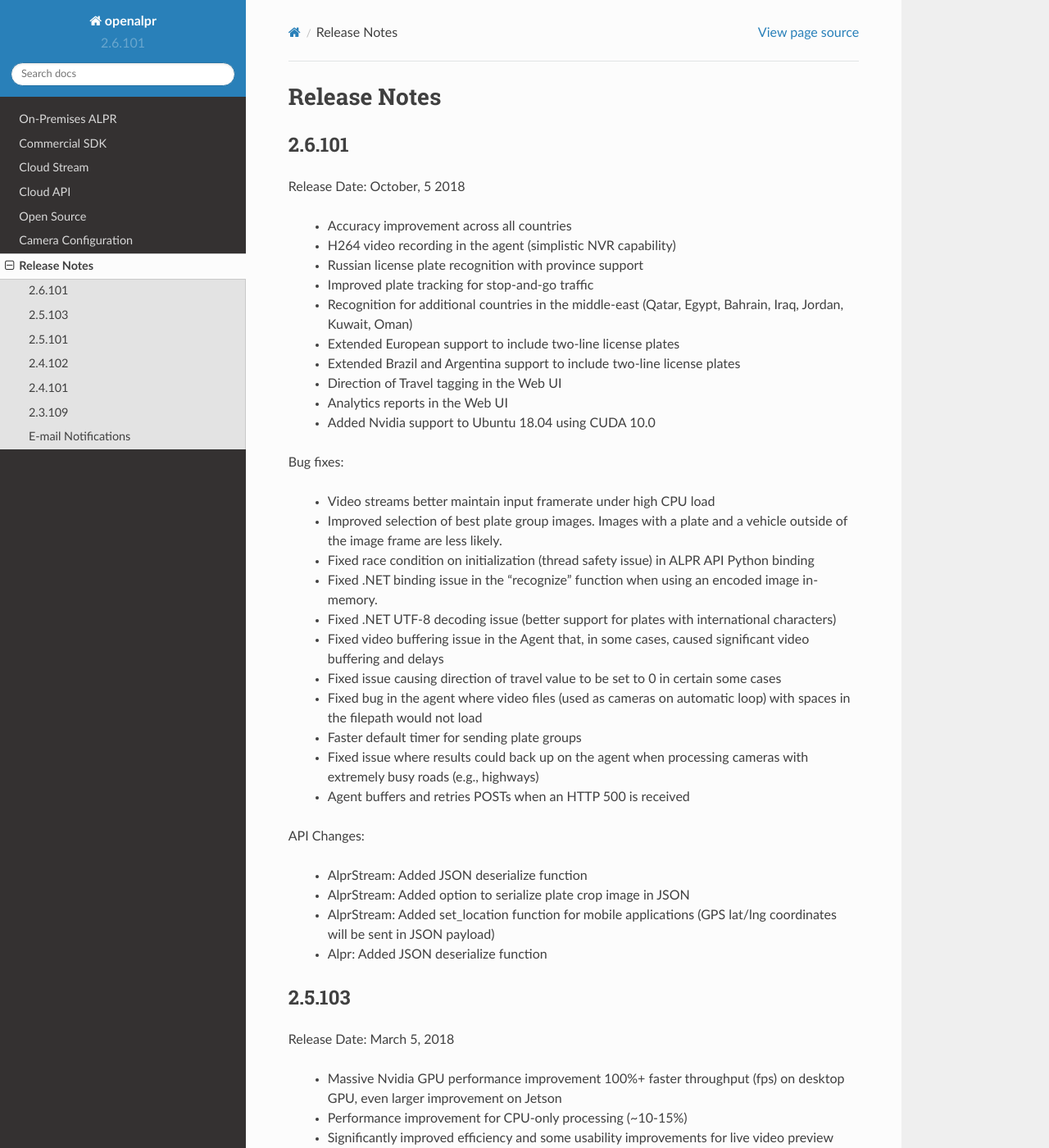
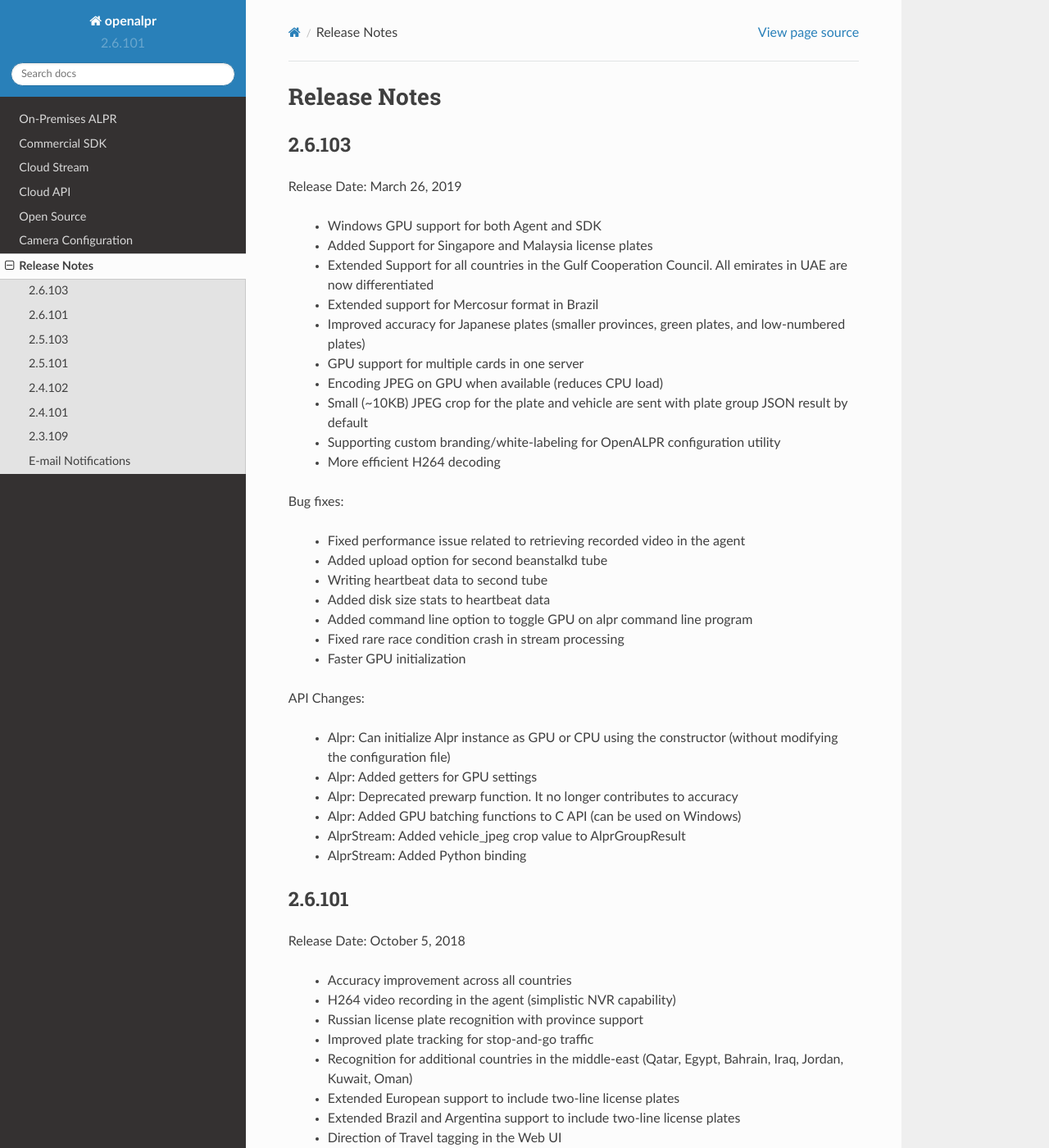
Before and after one commit to openalpr/doc, a Sphinx documentation site: the page built from source/release_notes.rst, in a window 1280 px wide and 1400 px high. Shown: the whole window at 82% size. Built offline with Sphinx 7.4.7 and the Read the Docs theme 2.0.0, drawn with Linux system fonts in a browser that asks for light colours; some of the changed text lies outside the part shown.

Commit message:
Release notes for 2.6.103

```diff
--- a/source/release_notes.rst
+++ b/source/release_notes.rst
@@ -3,10 +3,46 @@
 Release Notes
 ********************
 
+2.6.103
+=========
+
+Release Date: March 26, 2019
+
+  - Windows GPU support for both Agent and SDK
+  - Added Support for Singapore and Malaysia license plates
+  - Extended Support for all countries in the Gulf Cooperation Council.  All emirates in UAE are now differentiated
+  - Extended support for Mercosur format in Brazil
+  - Improved accuracy for Japanese plates (smaller provinces, green plates, and low-numbered plates)
+  - GPU support for multiple cards in one server
+  - Encoding JPEG on GPU when available (reduces CPU load)
+  - Small (~10KB) JPEG crop for the plate and vehicle are sent with plate group JSON result by default
+  - Supporting custom branding/white-labeling for OpenALPR configuration utility
+  - More efficient H264 decoding
+
+Bug fixes:
+
+  - Fixed performance issue related to retrieving recorded video in the agent
+  - Added upload option for second beanstalkd tube
+  - Writing heartbeat data to second tube
+  - Added disk size stats to heartbeat data
+  - Added command line option to toggle GPU on alpr command line program
+  - Fixed rare race condition crash in stream processing
+  - Faster GPU initialization
+
+API Changes:
+
+  - Alpr: Can initialize Alpr instance as GPU or CPU using the constructor (without modifying the configuration file)
+  - Alpr: Added getters for GPU settings
+  - Alpr: Deprecated prewarp function.  It no longer contributes to accuracy
+  - Alpr: Added GPU batching functions to C API (can be used on Windows)
+  - AlprStream: Added vehicle_jpeg crop value to AlprGroupResult
+  - AlprStream: Added Python binding
+
+
 2.6.101
 =========
 
-Release Date: October, 5 2018
+Release Date: October 5, 2018
 
   - Accuracy improvement across all countries
   - H264 video recording in the agent (simplistic NVR capability)
@@ -40,7 +76,16 @@
   - AlprStream: Added set_location function for mobile applications (GPS lat/lng coordinates will be sent in JSON payload)
   - Alpr: Added JSON deserialize function
 
+Archived Windows Installers
 
+  - https://deb.openalpr.com/windows-agent/openalpr-agent-3.1.2-signed.exe
+  - https://deb.openalpr.com/windows-sdk/openalpr64-sdk-2.6.101.zip
+
+Archived Linux Repositories
+
+  - deb https://deb.openalpr.com/snapshot/bionic-2.6.101/ bionic main
+  - deb https://deb.openalpr.com/snapshot/xenial-2.6.101/ xenial main
+  - deb https://deb.openalpr.com/snapshot/jetson32-2.6.101/ jetson32 main
 
 2.5.103
 =========
```
